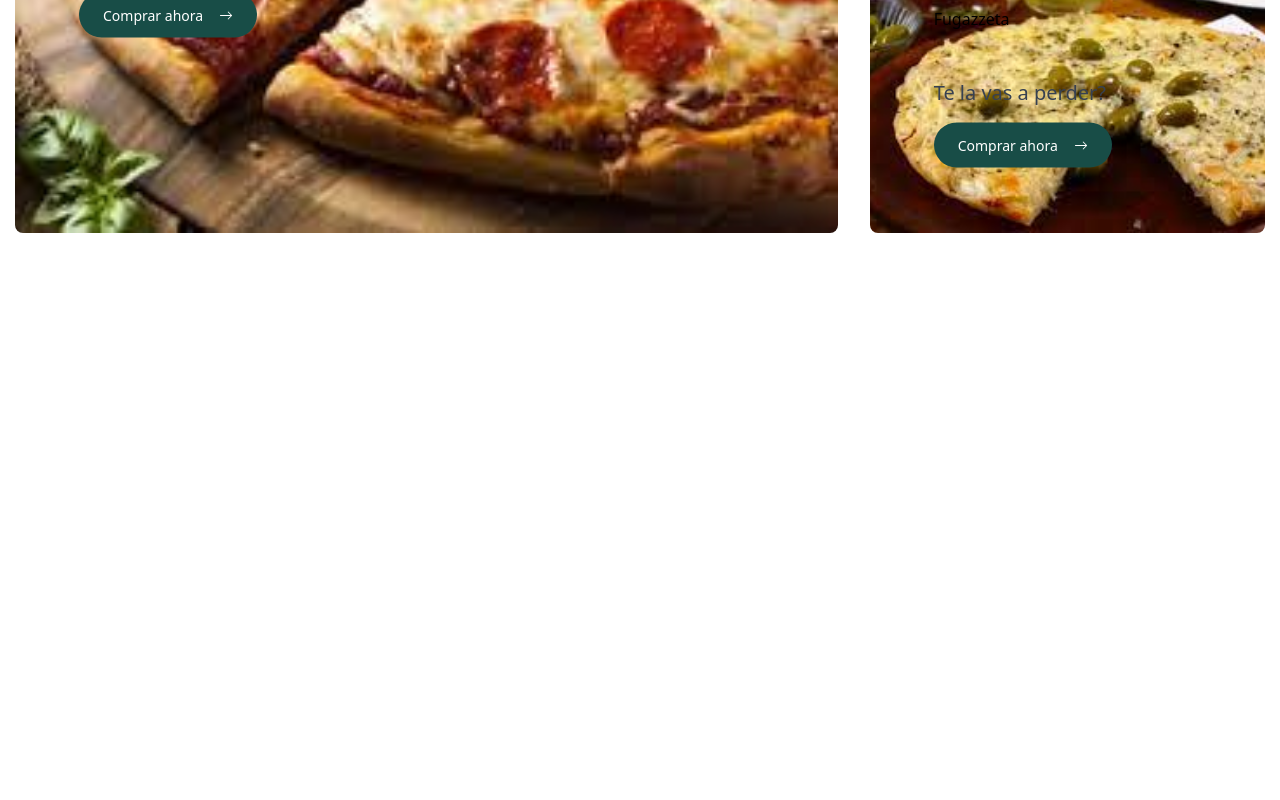
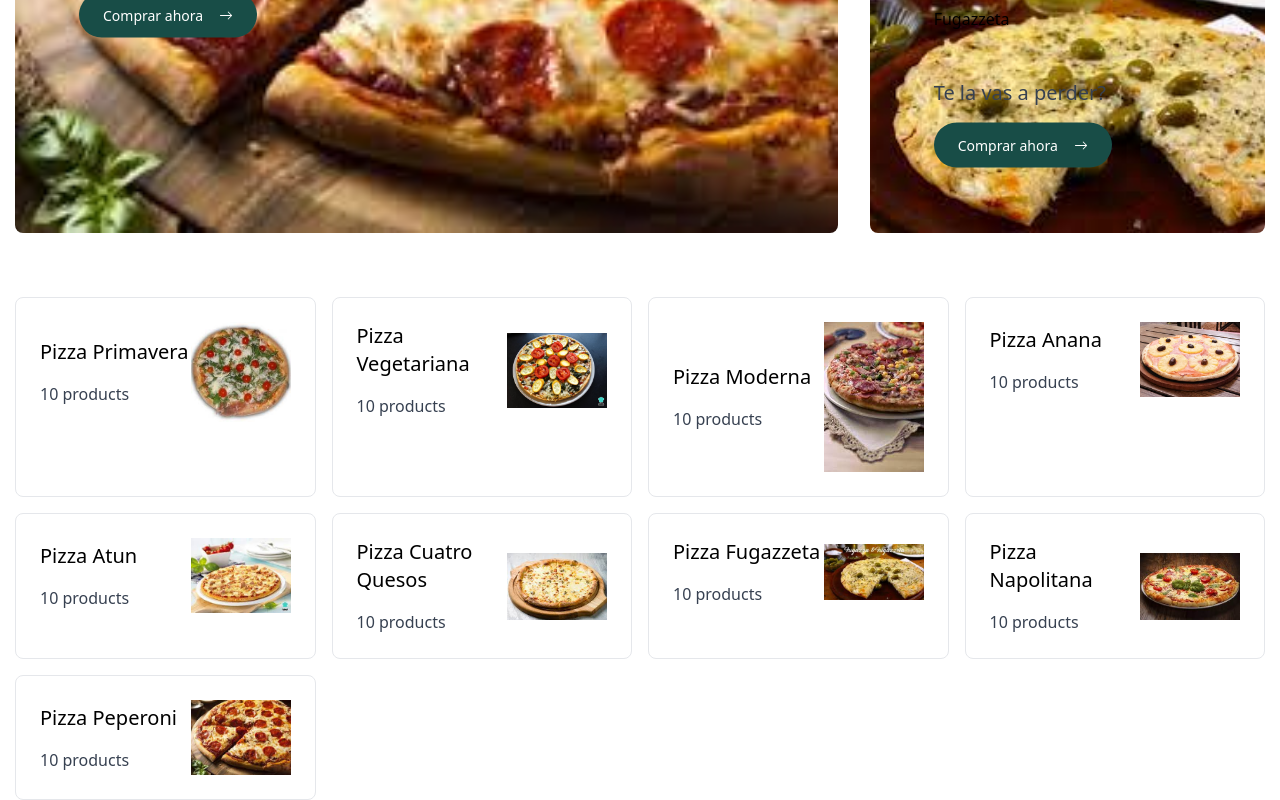
Before and after one commit to carlafaes/ecommerce-pizza, a React (Vite) app in the folder ecommerce/: page / in a window 1280 px wide. Shown: the part 497-1297 px from the top of the page. Before the commit the page ends 800 px from the top, so only its background shows below. Built offline with nearby package versions, Linux system fonts and the light colour scheme.

Commit message:
modificaciones de estilos de componentes

```diff
--- a/ecommerce/src/App.tsx
+++ b/ecommerce/src/App.tsx
@@ -1,3 +1,4 @@
+import Category from "./components/Category";
 import Hero from "./components/Hero";
 import MobNavbar from "./components/MobNavbar";
 import NavBar from "./components/NavBar";
@@ -8,6 +9,7 @@ export const App = () => {
     <NavBar/>
     <MobNavbar/>
     <Hero/>
+    <Category/>
    </main>
   );
 };
--- a/ecommerce/src/components/Category.tsx
+++ b/ecommerce/src/components/Category.tsx
@@ -3,7 +3,7 @@ const dataProducts = [
         id:1,
         name: "Pizza Primavera",
         count: "10 products",
-        img: "/primavera.jepg"
+        img: "/primavera.jpeg"
     },
     {
         id:2,
@@ -15,7 +15,7 @@ const dataProducts = [
         id:3,
         name: "Pizza Moderna",
         count: "10 products",
-        img: "/moderna.jepg"
+        img: "/moderna.jpeg"
     },
     {
         id:4,
@@ -27,31 +27,31 @@ const dataProducts = [
         id:5,
         name: "Pizza Atun",
         count: "10 products",
-        img: "/atun.jepg"
+        img: "/atun.jpeg"
     },
     {
         id:6,
         name: "Pizza Cuatro Quesos",
         count: "10 products",
-        img: "/cuatroquesos.jepg"
+        img: "/cuatroquesos.jpeg"
     },
     {
         id:7,
         name: "Pizza Fugazzeta",
         count: "10 products",
-        img: "/fugazzeta.jepg"
+        img: "/fugazzeta.jpeg"
     },
     {
         id:8,
         name: "Pizza Napolitana",
         count: "10 products",
-        img: "/napolitana.jepg"
+        img: "/napolitana.jpeg"
     },
     {
         id:9,
         name: "Pizza Peperoni",
         count: "10 products",
-        img: "/peperoni.jepg"
+        img: "/peperoni.jpeg"
     },
 ];
 
--- a/ecommerce/src/components/CategoryCard.tsx
+++ b/ecommerce/src/components/CategoryCard.tsx
@@ -1,13 +1,21 @@
-interface propsType{
-    img:string;
-    name:string;
-    count:string;
+interface propsType {
+    img: string;
+    name: string;
+    count: string;
 }
 
-const CategoryCard = () => {
-  return (
-    <div>CategoryCard</div>
-  )
+const CategoryCard: React.FC<propsType> = ({ name, img, count }) => {
+    return (
+        <div className="border border-gray-200 hover:border-gray-300 hover:scale-105 transition-transform rounded-lg">
+            <div className="flex justify-between items-center p-6">
+                <div className="space-y-4">
+                    <h3 className="font-medium text-xl">{name}</h3>
+                    <p className="text-gray-700">{count}</p>
+                </div>
+                <img className="w-[100px]" src={img} alt={name} />
+            </div>
+        </div>
+    )
 }
 
 export default CategoryCard
```
